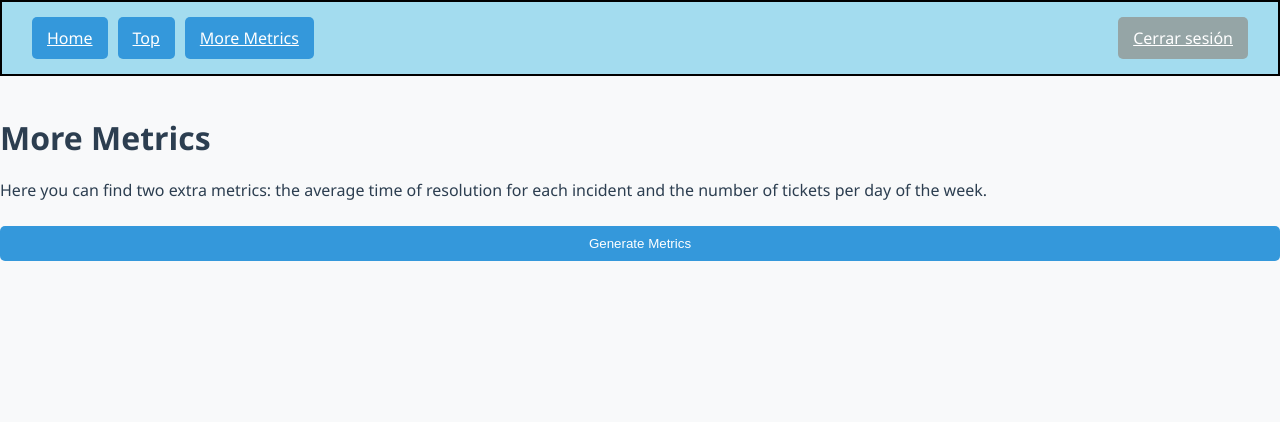
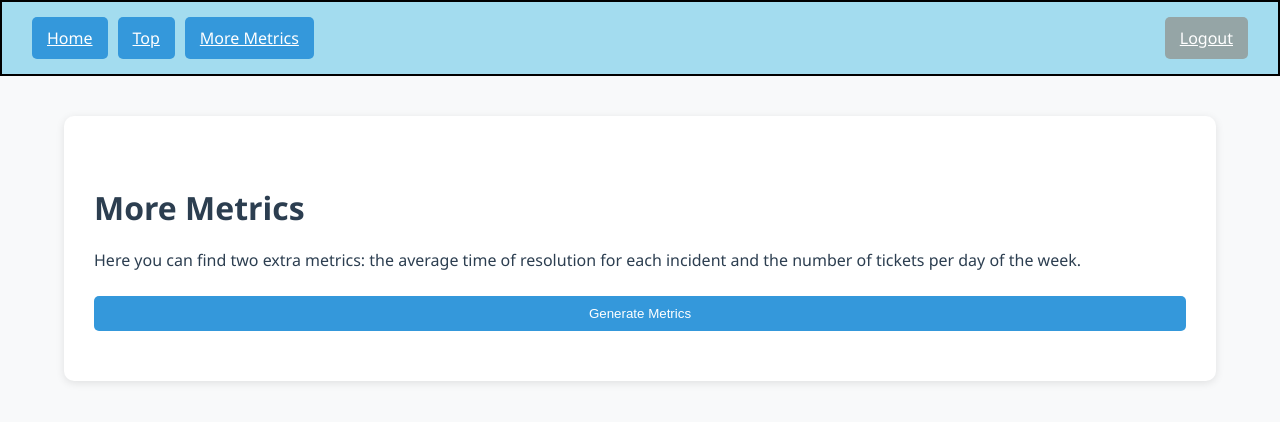
Before and after one commit to Astharot15/Practica2_SI, a Flask app: page /extra-metrics in a window 1280 px wide. Shown: the top 422 px of the page. Run offline with Flask 3, Linux system fonts and the light colour scheme; the visitor is signed in with stand-in values (Sample User, id 1).

Commit message:
Final fixes de Extra Metrics

```diff
--- a/static/styles.css
+++ b/static/styles.css
@@ -282,3 +282,17 @@ body.login-page {
   width: 100% !important;
   height: 360px !important;
 }
+
+/*  extra metrics */
+.container-full {
+  max-width: 90%;
+  margin: 40px auto;
+  padding: 30px;
+  background-color: #fff;
+  border-radius: 10px;
+  box-shadow: 0 2px 8px rgba(0, 0, 0, 0.1);
+}
+
+.extra-metrics-text {
+  padding-bottom: 10px;
+}
--- a/templates/extra_metrics.html
+++ b/templates/extra_metrics.html
@@ -13,7 +13,7 @@
     <a href="{{ url_for('exercise1') }}" class="btn">Top</a>
     <a href="{{ url_for('extra_metrics') }}" class="btn">More Metrics</a>
     {% if session.get('usuario') %}
-      <a href="{{ url_for('logout') }}" class="btn logout-btn">Cerrar sesión</a>
+      <a href="{{ url_for('logout') }}" class="btn logout-btn">Logout</a>
     {% endif %}
   </nav>
 
--- a/templates/index.html
+++ b/templates/index.html
@@ -13,7 +13,7 @@
 
 
         {% if session.get('usuario') %}
-        <a href="{{ url_for('logout') }}" class="btn logout-btn">Cerrar sesión</a>
+        <a href="{{ url_for('logout') }}" class="btn logout-btn">Logout</a>
         {% endif %}
     </nav>
 
```
